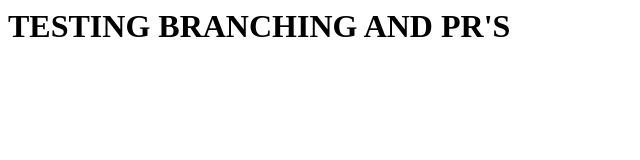
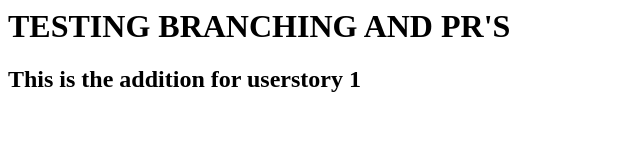
Before and after one commit to erik-jansen/pr-test, a plain HTML site: page index.html in a window 1280 px wide. Shown: the whole page, without its empty margins (0-640 px from the left). Drawn offline with Linux system fonts and the light colour scheme.

Commit message:
commit for userstory1

```diff
--- a/index.html
+++ b/index.html
@@ -4,5 +4,6 @@
     </head>
     <body>
         <h1>TESTING BRANCHING AND PR'S</h1>
+        <h2>This is the addition for userstory 1</h2>
     </body>
 </html>
```
